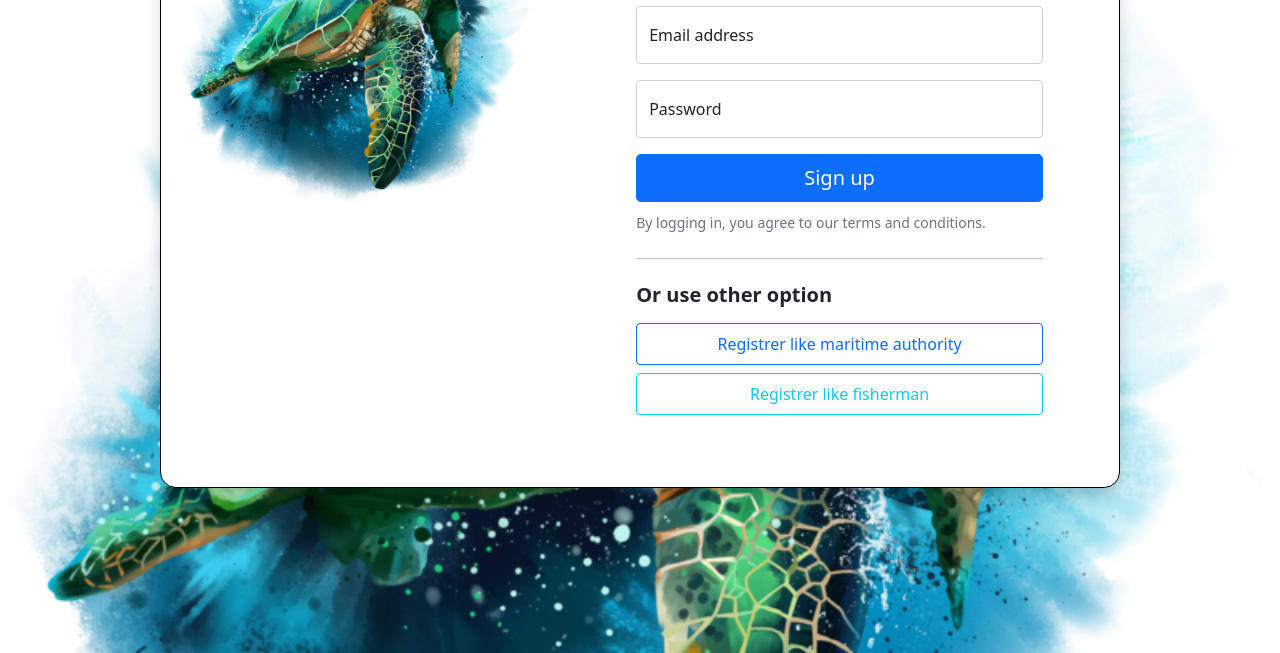
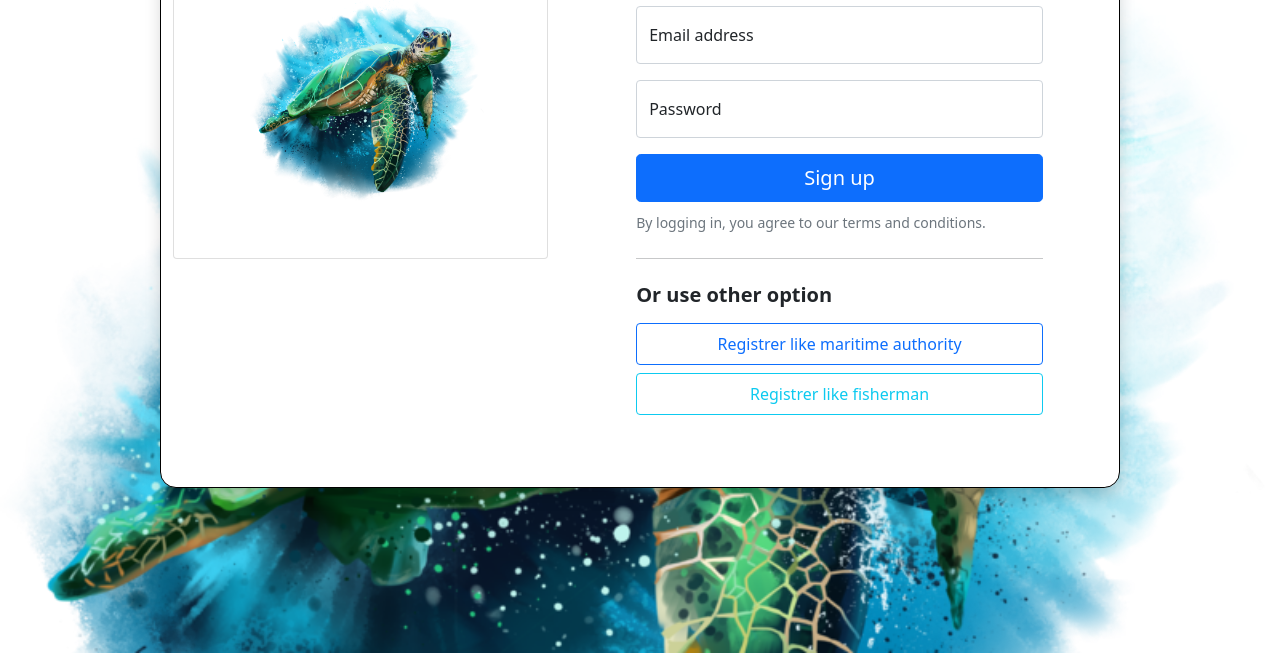
Before and after one commit to VictorManuelSalas/Hackaton-Innovaccion, a plain HTML site: page login.html in a window 1280 px wide. Shown: the part 147-800 px from the top of the page. Drawn offline with nearby package versions, Linux system fonts and the light colour scheme.

Commit message:
Avance 2  de formularios

```diff
--- a/login.html
+++ b/login.html
@@ -24,12 +24,20 @@
 <body>
     <div style="margin-top: 2%; margin-bottom: 2%;">
 
-        <div style="margin: auto; border: solid black 0.1px; border-radius: 1rem;" class="row col-sm-9 p-1+ bg-white shadow">
-            <div class="col-sm-5" style="display: flex;  ">
-                <div class="card" style="border: none; display: flex; height: fit-content; justify-content: center; align-items: center;">
+        <div style="margin: auto; border: solid black 0.1px; border-radius: 1rem;"
+            class="row col-sm-9 p-1+ bg-white shadow">
+            <div class="col-sm-5">
+                <div class="card" >
+                    <div class="card-body" style="border: none;">
+                        <h2 class="fw-bold mb-0">Welcome</h2>
 
-                    <img src="./assets/images/tortuga.png" alt="Maritime Auth" class="img-thumbnail "
-                        style="border: none; " >
+                        <div class="modal-header p-5 pb-4 border-bottom-0">
+                            <img src="./assets/images/tortuga.png" alt="Maritime Auth" class="img-thumbnail m-2"
+                            style="border: none; ">
+
+                        </div>
+                    </div>
+
                 </div>
             </div>
             <div class="col-sm-7">
```
